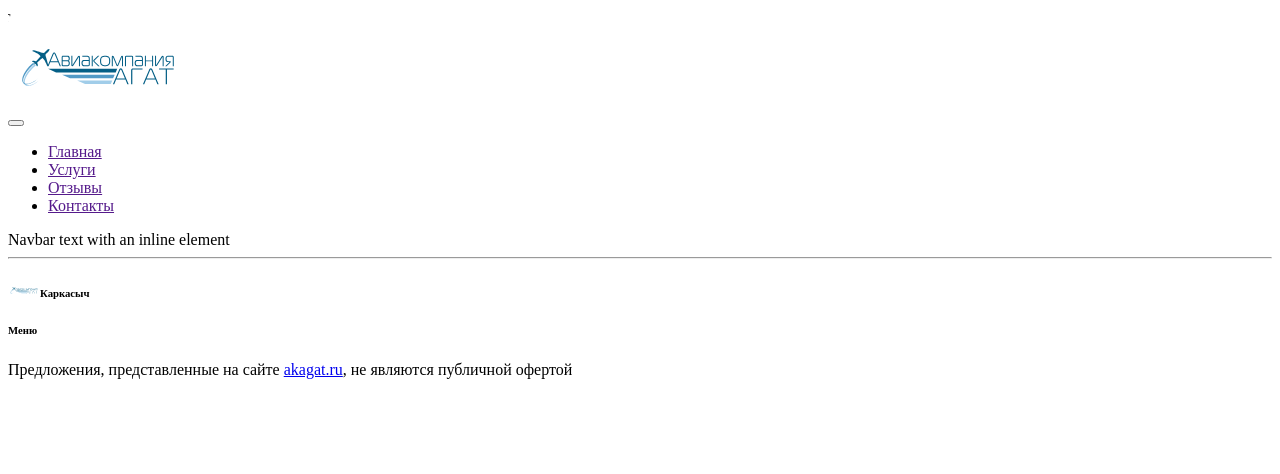
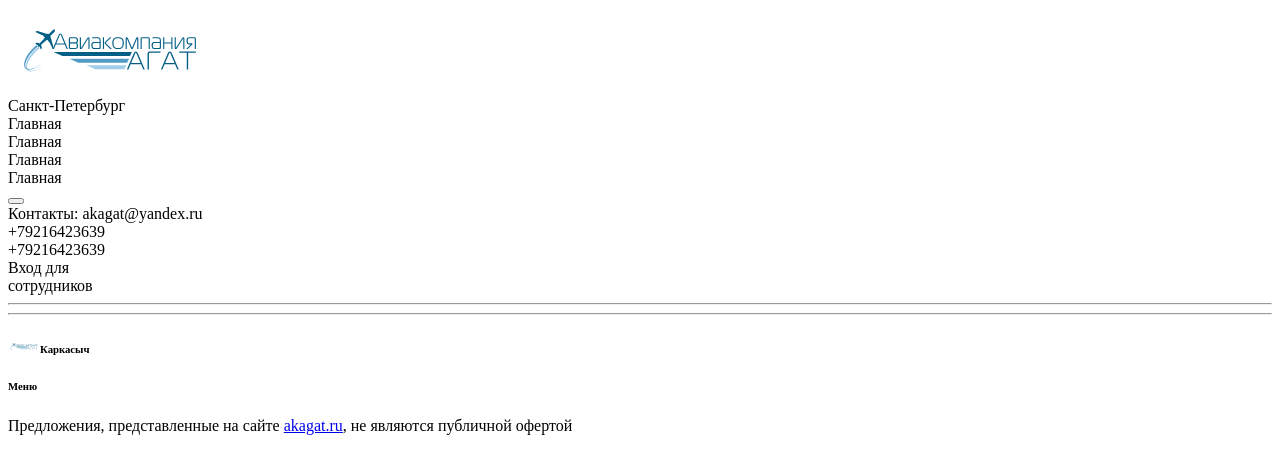
Before and after one commit to na3t1e/agat_info, a Symfony app: template templates/main/mainPage.html.twig in a window 1280 px wide. Shown: the top 474 px of the page. Run offline with Twig, Linux system fonts and the light colour scheme; the template is opened without the code that fills it, so the values that code supplies are empty; some libraries are stand-ins or nearby versions; some web fonts are replaced.

Commit message:
added header (first iteration) i tried so hard and got so far

```diff
--- a/assets/app.js
+++ b/assets/app.js
@@ -8,11 +8,10 @@
 // any CSS you import will output into a single css file (app.css in this case)
 const $ = require('jquery'); global.$ = global.jQuery = $;
 global.bootstrap = require('./js/bootstrap.bundle.min.js')
-import './styles/app.css';
 import './css/bootstrap.min.css';
 import '../node_modules/bootstrap-icons/font/bootstrap-icons.css';
 import './js/bootstrap.bundle.min.js';
-
+import './styles/app.css';
 // start the Stimulus application
 import './bootstrap';
 import './controllers/jquery.js';
--- a/src/Controller/Admin/AdminMainPageController.php
+++ b/src/Controller/Admin/AdminMainPageController.php
@@ -37,7 +37,7 @@ class AdminMainPageController extends AbstractController{
             return $this->redirectToRoute($request->get('_route'), $request->query->all());
         }
         return $this->render('admin/mainPage.html.twig', [
-            'controller_name' => 'Каркасыч (Админ - Страницы - Главная)',
+            'controller_name' => 'Агат (Админ - Страницы - Главная)',
             'description' => 'Админка',
             'mainPage' => $mainPage,
             'mainPageForm' => $mainPageForm->createView(),
--- a/templates/particles/topNavBar.html.twig
+++ b/templates/particles/topNavBar.html.twig
@@ -1,65 +1,72 @@
-<div class="row">
-    <div class="col-12 text-center fs-5">
-        <marquee behaviour="slide" direction="right" onfinish="finishLoop" class="pt-1">
-            <div class="row align-content-between text-primary-emphasis">
-                <div class="col-auto ">
-                    г. Санкт-Петербург
+<style>
+    @media (min-width: 992px) {
+        #navbarNavDropdown {
+            display: none!important;
+            width: 0 !important;
+        }
+    }
+</style>
+<nav class="navbar navbar-expand-lg navbar-light p-0 sticky-top">
+
+    <div class="container-fluid">
+        <a class="navbar-brand me-5" href="{{ path('app_main') }}">
+            <img height="85" src="{{ asset('svg/logo.svg') }}">
+        </a>
+
+        <div class="">
+            <div class="d-none d-lg-block">
+                <div class="fs-4 mb-3 text-center">
+                    Санкт-Петербург
                 </div>
-
-            </div>
-
-        </marquee>
-    </div>
-</div>
-<nav class="navbar navbar-expand-lg navbar-light bg-info p-3 sticky-top">
-    <div class="container-fluid">
-        <a class="navbar-brand" href="{{ path('app_main') }}">
-            <img height="75" src="{{ asset('svg/logo.svg') }}">
-        </a>
-        <div class="d-inline-block">
-            <div class="col-12">
-                <div class="row">
+                <div class="navbar-nav d-none d-lg-flex ms-auto me-auto">
+                    <div class="row">
+                        <div class="col-auto fs-5">
+                            Главная
+                        </div>
+                        <div class="col-auto fs-5">
+                            Главная
+                        </div>
+                        <div class="col-auto fs-5">
+                            Главная
+                        </div>
+                        <div class="col-auto bg-primary-subtle fs-5 ">
+                            Главная
+                        </div>
+                    </div>
                 </div>
             </div>
         </div>
+
+
         <button class="navbar-toggler" type="button" data-bs-toggle="collapse" data-bs-target="#navbarNavDropdown"
                 aria-controls="navbarNavDropdown" aria-expanded="false" aria-label="Toggle navigation">
             <span class="navbar-toggler-icon"></span>
         </button>
+        <div class="collapse navbar-collapse" id="navbarNavDropdown">
+            <div class="d-sm-flex d-lg-none">
+                Saint-Petegsburg
+            </div>
+        </div>
 
-        <div class=" collapse navbar-collapse " id="navbarNavDropdown">
 
-            <ul class="navbar-nav ms-auto me-auto fs-5">
-                <li class="nav-item">
-                    <a class="nav-link mx-2"
-                       aria-current="page" href="">Главная</a>
-                </li>
-                <li class="nav-item">
-                    <a class="nav-link mx-2"
-                       aria-current="page" href="">Услуги</a>
-                </li>
-                <li class="nav-item">
-                    <a class="nav-link mx-2"
-                       aria-current="page" href="">Отзывы</a>
-                </li>
-                <li class="nav-item">
-                    <a class="nav-link mx-2"
-                       aria-current="page" href="">Контакты</a>
-                </li>
+        <span class="navbar-text p-0 d-none d-lg-flex">
+            <div class="row gap-3 ">
+                <div class="col-auto">
+                    <span class="text-primary-emphasis d-block fs-5">Контакты:</span>
+                    <span class="fs-6">
+                    akagat@yandex.ru<br>
+                    +79216423639<br>
+                    +79216423639
+                    </span>
+                </div>
+                <div class="col-auto align-self-center">
+                    <div class="btn btn-primary">
+                        Вход для<br> сотрудников
+                    </div>
+                </div>
+            </div>
+        </span>
 
-                {#                {% for menu in menuService.getMenu %} #}
-                {#                    {% if menu.isEnabled %} #}
-                {#                        <li class="nav-item"> #}
-                {#                            <a class="nav-link mx-2 {% if app.request.pathinfo == menu.link %}active{% endif %}" #}
-                {#                               aria-current="page" href="{{ menu.link }}">{{ menu.title }}</a> #}
-                {#                        </li> #}
-                {#                    {% endif %} #}
-                {#                {% endfor %} #}
 
-            </ul>
-            <span class="navbar-text">
-                Navbar text with an inline element
-            </span>
-        </div>
-    </div>
 </nav>
+<hr class="m-0">
```
Also changed, not shown: assets/styles/app.css (line endings or trailing spaces).
